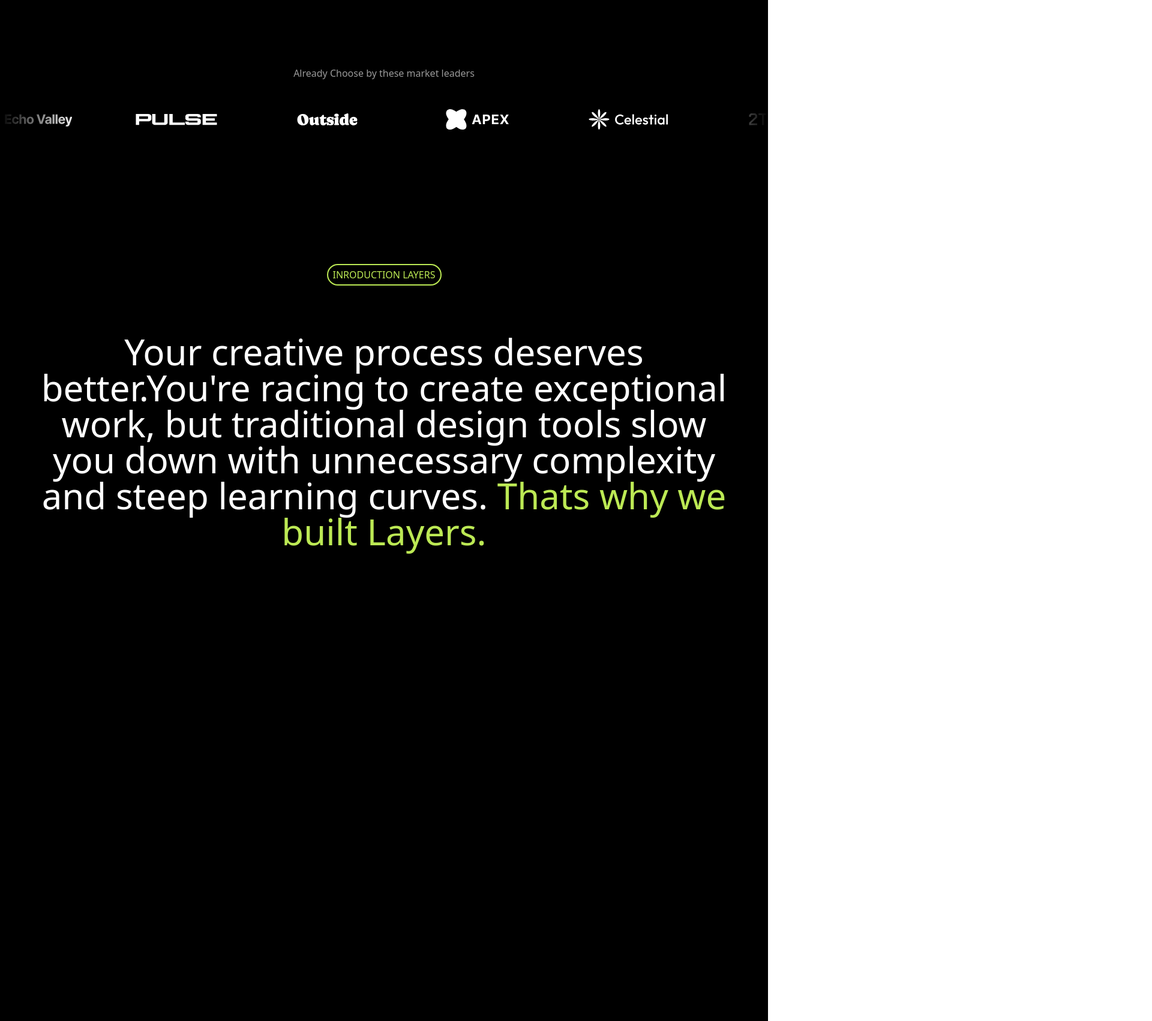
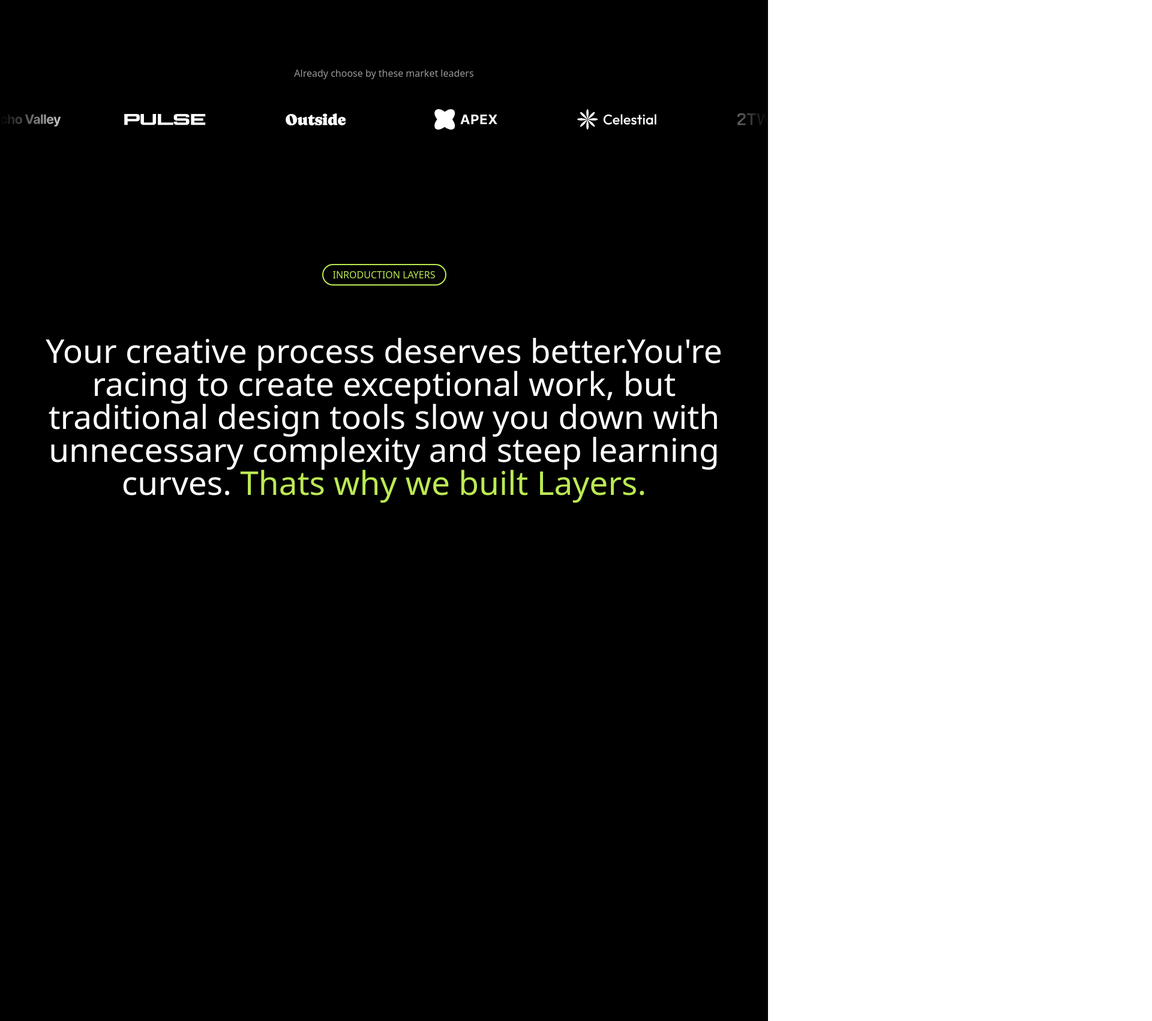
Before and after one commit to Piyush631/Layers, a React (Vite) app in the folder layers-frontend/: page / in a window 1280 px wide. Shown: the part 644-2346 px from the top of the page at 60% size, 1920 px wide, since content can reach past the window. Built offline with nearby package versions, Linux system fonts and the light colour scheme.

Commit message:
fix head issue

```diff
--- a/layers-frontend/package.json
+++ b/layers-frontend/package.json
@@ -15,6 +15,7 @@
     "react": "^18.2.0",
     "react-dom": "^18.2.0",
     "react-icons": "^5.5.0",
+    "react-router-dom": "^7.2.0",
     "tailwind-merge": "^3.0.1",
     "tailwindcss": "^4.0.7"
   },
--- a/layers-frontend/src/App.tsx
+++ b/layers-frontend/src/App.tsx
@@ -1,3 +1,4 @@
+
 import { FrontPage } from "./pages/FrontPage"
 
 
@@ -6,7 +7,8 @@ function App() {
 
   return (
   <div>
-   <FrontPage/>
+
+<FrontPage/>
   </div>
   )
 }
--- a/layers-frontend/src/components/Features.tsx
+++ b/layers-frontend/src/components/Features.tsx
@@ -19,7 +19,7 @@ const features = [
 
 export function Features(){
     return (
-        <div className="text-white py-24">
+        <div id="features" className="text-white py-24">
             <div className=" flex justify-center">
 
              <div className="text-[#BCE954] border-[#BCE954] px-4 py-1 rounded-3xl uppercase  text-center border-1">
--- a/layers-frontend/src/components/Header.tsx
+++ b/layers-frontend/src/components/Header.tsx
@@ -3,10 +3,11 @@ import { MdMenu } from "react-icons/md";
 import { IoMdClose } from "react-icons/io";
 import { useState } from "react";
 import { AnimatePresence,motion } from "motion/react";
+import { Link } from "react-router-dom";
 const navLinks=[
 
         {lable:"home",href:"#"},
-        {lable:"Features",href:"features"},
+        {lable:"Features",href:"#features-id"},
         {lable:"Integeration",href:"integeration"},
         {lable:"FAQs",href:"faq"},
 
@@ -14,9 +15,9 @@ const navLinks=[
 export function Header(){
     const[isOpen,setIsOpen]=useState(false)
     return(
-        <section className=" px-4 md:px-1 opacity-95 fixed z-50 w-full pt-5 text-white">
+        <section className="    px-4 md:px-1 opacity-95 fixed z-50 w-full pt-5 text-white">
 
-   <div className="border-1 max-w-5xl md:mx-auto  mx-5 px-4 rounded-3xl   border-white/70  bg-black ">
+   <div className="border-1 md:mx-auto  mx-5 px-4 rounded-3xl   border-white/70  bg-black ">
         <div className="h-16   items-center grid grid-cols-2  lg:grid-cols-3">
         <div>
            <img  src={logoimage} alt="logo image"/>
@@ -57,7 +58,8 @@ export function Header(){
                 <div className="flex flex-col justify-center items-center gap-3 ">
                 {
                 navLinks.map((link)=>(
-                    <a href={link.href}>{link.lable}</a>
+
+                    <Link to={link.href}>{link.lable}</Link>
                 ))
             }
                 </div>
--- a/layers-frontend/src/components/Hero.tsx
+++ b/layers-frontend/src/components/Hero.tsx
@@ -61,7 +61,7 @@ export function Hero(){
         $5.7 seed round raised
         </div>
         <div className="lg:text-7xl text-5xl md:text-6xl text-center  ">
-        Impactful Design, created effortlessly
+        Impactful Design, Created Effortlessly
         </div>
         <div className="text-center mt-4 text-white/60   pt-2">
         Design tool should not slow y ou down. Layers combine powerfull features with an intuitive interface that keeps you in your creative flow.
--- a/layers-frontend/src/components/Intoduction.tsx
+++ b/layers-frontend/src/components/Intoduction.tsx
@@ -16,19 +16,19 @@ export default function Introduction() {
     useEffect(()=>{
 wordIndex.on('change',(latest)=>setCurrentWord(latest))
     },[wordIndex])
-    return <section className="py-20 flex justify-center " >
-        <div className=" ">
+    return <section className="py-20  " >
+
 
         <div className="sticky top-20 md:top-28 lg:top-44">
 
 
         <div className="flex justify-center">
-            <div className="border-[#BCE954] mt-8 uppercase px-2 py-1 rounded-3xl text-white border-2 ">
+            <div className="border-[#BCE954] mt-8 uppercase px-4 py-1 rounded-3xl text-white border-2 ">
 
                 <span className="text-[#BCE954]">inroduction layers</span>
             </div>
         </div>
-        <div className="pt-20 text-4xl md:text-5xl lg:text-6xl text-center px-11">
+        <div className="pt-20 text-4xl md:text-5xl lg:text-[55px] text-center px-11">
             <span className="text-white">Your creative process deserves better.</span>
             <span className="text-white/40">{words.map((word,wordIndex)=>
             <span key={wordIndex} className={twMerge("transition duration-500 ease-in-out",wordIndex < currentWord && "text-white")}>{word}{" "}</span>
@@ -38,8 +38,8 @@ wordIndex.on('change',(latest)=>setCurrentWord(latest))
 
         </div>
 
-        </div>
-        <div  ref={scrollTarget} className="h-[240vh]  ">
+
+        <div  ref={scrollTarget} className="h-[260vh] ">
 
 </div>
         </section >
--- a/layers-frontend/src/components/LogoTicker.tsx
+++ b/layers-frontend/src/components/LogoTicker.tsx
@@ -22,7 +22,7 @@ export function LogoTicker(){
     return (
         <div className="container overflow-x-clip py-28">
 <div className="text-white/60 text-center">
-Already Choose by these market leaders
+Already choose by these market leaders
 </div>
 <div className=" flex overflow-hidden mt-12" style={{ maskImage: "linear-gradient(to right, transparent, black 10%, black 90%, transparent)" }}>
 
@@ -38,7 +38,7 @@ Already Choose by these market leaders
         repeat:Infinity
     }}
 
-    className=" flex  flex-none gap-24 pr-24 ">
+    className=" flex    flex-none gap-24 pr-24 ">
 
     {
         Array.from({length:2}).map((_,i)=>(
--- a/layers-frontend/src/components/TryIt.tsx
+++ b/layers-frontend/src/components/TryIt.tsx
@@ -25,7 +25,7 @@ export function Tryit(){
             }
     },[isHovered])
     return (
-        <section className="mt-20">
+        <section className="mt-20 overflow-x-clip">
             <motion.div ref={scope} className="mx-auto p-4 flex "
             onMouseEnter={()=>{
                 setIsHovered(true)
```
Also changed, not shown: 1 other file (tests, documents, lock files or other folders).
